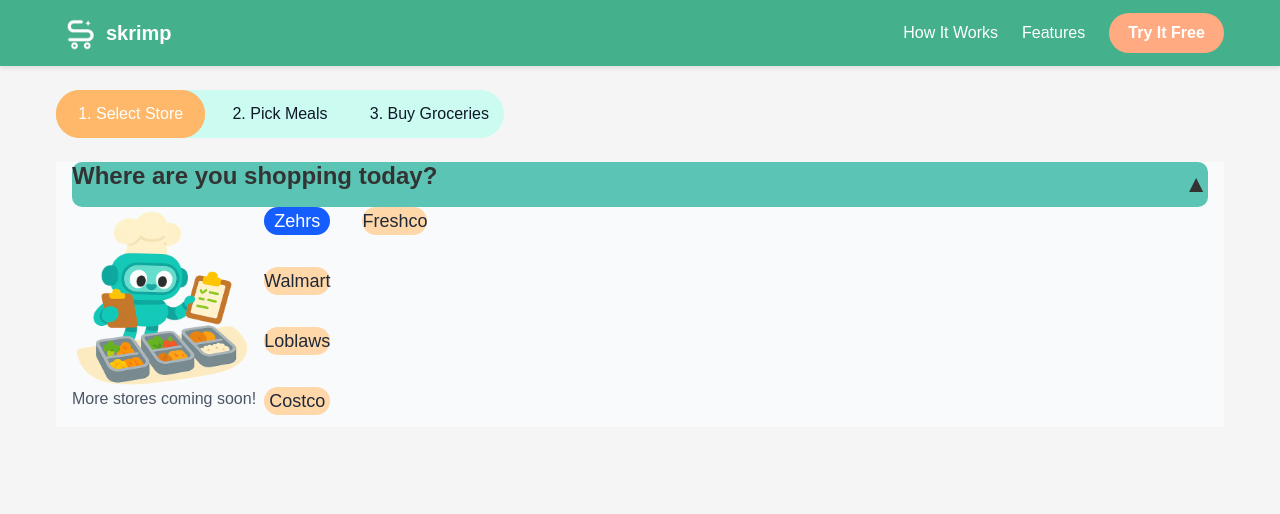
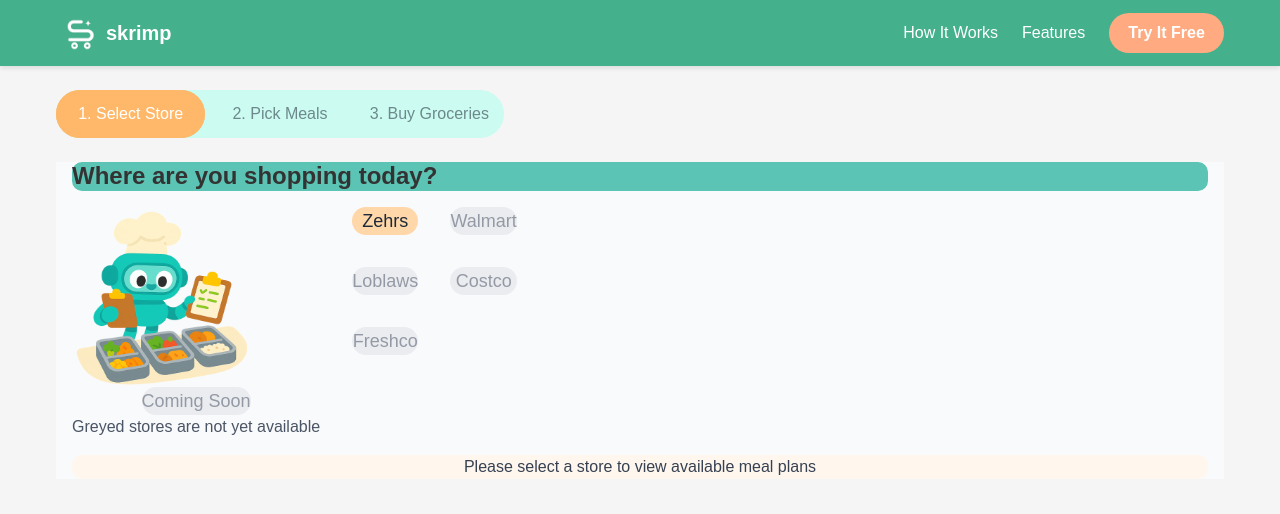
Before and after one commit to henliz/eCo-op, a Next.js app in the folder frontend/: page /plan in a window 1280 px wide. Shown: the top 514 px of the page. Built offline with nearby package versions, Linux system fonts and the light colour scheme.

Commit message:
Persistence

```diff
--- a/frontend/app/plan/page.tsx
+++ b/frontend/app/plan/page.tsx
@@ -1,13 +1,13 @@
-// app/plan/page.tsx
 'use client';
 
-import { useState } from 'react';
+import { useState, useEffect } from 'react';
 import { motion } from 'framer-motion';
 
 import Header from '@/components/layout/Header';
 import StoreSelector from '@/components/meal-planner/StoreSelector';
 import { MealPlanScreen } from '@/components/meal-planner/MealPlanScreen';
 import { GroceryScreen } from '@/components/meal-planner/GroceryScreen';
+import { usePlannerStore } from '@/components/meal-planner/usePlannerStore';
 
 type View = 'store' | 'plan' | 'groceries';
 
@@ -19,6 +19,24 @@
 
 export default function MealPlannerPage() {
   const [view, setView] = useState<View>('store');
+  const { selectedStore, isDataLoaded } = usePlannerStore();
+
+  // Helper to determine if tabs should be enabled
+  const isTabEnabled = (tabId: View) => {
+    // Store tab is always enabled
+    if (tabId === 'store') return true;
+
+    // Other tabs are only enabled if a store is selected and data is loaded
+    return !!selectedStore && isDataLoaded;
+  };
+
+  // Handle tab change
+  const handleViewChange = (newView: View) => {
+    // Only allow changing to tabs that are enabled
+    if (isTabEnabled(newView)) {
+      setView(newView);
+    }
+  };
 
   return (
     <>
@@ -36,14 +54,16 @@
             {tabs.map((tab) => (
               <button
                 key={tab.value}
-                onClick={() => setView(tab.value)}      // no more `as any`
+                onClick={() => handleViewChange(tab.value)}
                 className={`
                   flex-1 z-10 rounded-full px-4 py-2
                   text-center font-medium transition
                   ${view === tab.value
                     ? 'bg-orange-300 text-white'
                     : 'text-gray-900'}
+                  ${!isTabEnabled(tab.value) ? 'opacity-50 cursor-not-allowed' : ''}
                 `}
+                disabled={!isTabEnabled(tab.value)}
               >
                 {tab.label}
               </button>
@@ -57,15 +77,31 @@
             className="absolute inset-0 bg-orange-300 rounded-full"
             style={{
               width: `calc(100% / ${tabs.length})`,
-              left:  `calc((100% / ${tabs.length}) * ${tabs.findIndex(t => t.value === view)})`,
+              left: `calc((100% / ${tabs.length}) * ${tabs.findIndex(t => t.value === view)})`,
             }}
           />
         </div>
+
         <small><br></br></small>
+
         {/* --- Content Panels --- */}
-        {view === 'store'     && <StoreSelector />}
-        {view === 'plan'      && <MealPlanScreen />}
-        {view === 'groceries' && <GroceryScreen />}
+        {view === 'store' && <StoreSelector />}
+
+        {view === 'plan' && isTabEnabled('plan') && <MealPlanScreen />}
+
+        {view === 'plan' && !isTabEnabled('plan') && (
+          <div className="text-center p-8 text-gray-500">
+            Please select a store first to view available meal plans.
+          </div>
+        )}
+
+        {view === 'groceries' && isTabEnabled('groceries') && <GroceryScreen />}
+
+        {view === 'groceries' && !isTabEnabled('groceries') && (
+          <div className="text-center p-8 text-gray-500">
+            Please select a store first to view grocery lists.
+          </div>
+        )}
       </div>
     </>
   );
--- a/frontend/components/meal-planner/StoreSelector.tsx
+++ b/frontend/components/meal-planner/StoreSelector.tsx
@@ -1,66 +1,57 @@
-// components/sections/StoreSelector.tsx
 'use client';
 
-import React, { useState } from 'react';
+import React, { useEffect } from 'react';
 import Image from 'next/image';
-import { motion, AnimatePresence } from 'framer-motion';
-
-const STORES = [
-  { id: 'zehrs',   name: 'Zehrs' },
-  { id: 'walmart', name: 'Walmart' },
-  { id: 'loblaws', name: 'Loblaws' },
-  { id: 'costco',  name: 'Costco' },
-  { id: 'freshco', name: 'Freshco' },
-];
+import { usePlannerStore } from './usePlannerStore';
 
 export default function StoreSelector() {
-  const [selected, setSelected] = useState('zehrs');
-  const [isOpen, setIsOpen] = useState(true);
+  const {
+    selectedStore,
+    setSelectedStore,
+    fetchMealData,
+    isLoading,
+    error,
+    isDataLoaded,
+    availableStores
+  } = usePlannerStore();
+
+  // When component mounts, load data if a store is selected
+  useEffect(() => {
+    if (selectedStore && !isDataLoaded && !isLoading) {
+      fetchMealData();
+    }
+    // eslint-disable-next-line react-hooks/exhaustive-deps
+  }, []);
+
+  // Handle store selection
+  const handleStoreSelect = (storeId: string) => {
+    setSelectedStore(storeId);
+    if (!isDataLoaded) {
+      fetchMealData();
+    }
+  };
 
   return (
     <section className="py-16 bg-gray-50">
       <div className="container mx-auto">
-        {/* ── Header Bar ── */}
-        <div
-          onClick={() => setIsOpen(o => !o)}
-          className="
-            flex items-center justify-between
-            mb-10
-            bg-[#5BC4B4]
-            rounded-lg
-            px-6 py-4
-            cursor-pointer
-          "
-        >
-          <h2
-            className="
-              font-bold
-              text-xs sm:text-sm md:text-lg lg:text-xl xl:text-2xl
-              leading-snug
-              whitespace-normal sm:whitespace-nowrap
-            "
-          >
+        {/* Header */}
+        <div className="bg-[#5BC4B4] rounded-lg px-6 py-4 mb-8">
+          <h2 className="font-bold text-xs sm:text-sm md:text-lg lg:text-xl xl:text-2xl leading-snug">
             Where are you shopping today?
           </h2>
-          <span className="text-2xl leading-none">
-            {isOpen ? '▲' : '▼'}
-          </span>
         </div>
 
-        {/* ── Smoothly animated collapsible content ── */}
-        <AnimatePresence initial={false}>
-          {isOpen && (
-            <motion.div
-              key="content"
-              initial={{ height: 0, opacity: 0 }}
-              animate={{ height: 'auto', opacity: 1 }}
-              exit={{ height: 0, opacity: 0 }}
-              transition={{ duration: 0.4, ease: [0.22, 1, 0.36, 1] }}
-              style={{ overflow: 'hidden' }}
-              className="mt-8 flex flex-nowrap items-start gap-2 overflow-x-auto"
-            >
-              {/* ── Graphic & disclaimer ── */}
-              <div className="flex-shrink-0 text-center">
+        {/* Error message */}
+        {error && (
+          <div className="bg-red-100 border border-red-400 text-red-700 px-4 py-3 rounded mb-6">
+            {error}
+          </div>
+        )}
+
+        {/* Content with image and buttons - with clear spacing */}
+        <div className="flex flex-col md:flex-row items-start gap-8 py-8">
+          {/* Robot image */}
+          <div className="text-center">
             <Image
               src="/Robo_Chef.png"
               alt="Friendly chef robot"
@@ -68,30 +59,74 @@
               height={180}
               className="mx-auto"
             />
-                <p className="mt-2 text-gray-600">More stores coming soon!</p>
+            {/* Legend button showing what grey means */}
+            <div className="mt-4 text-center">
+              <button
+                className="
+                  px-6 py-3 rounded-full text-center text-lg font-medium
+                  bg-gray-200 text-gray-500 opacity-70 cursor-default
+                "
+              >
+                Coming Soon
+              </button>
+              <p className="mt-2 text-gray-600">Greyed stores are not yet available</p>
+            </div>
           </div>
 
-              {/* ── TWO-COLUMN “pill” buttons, max 4 per col ── */}
-              <div className="grid grid-rows-4 grid-flow-col gap-x-1 gap-y-2">
-                {STORES.map(store => (
+          {/* Store buttons - in a separate container with explicit spacing */}
+          <div className="mt-8 md:mt-0">
+            <div className="grid grid-cols-1 md:grid-cols-2 gap-3">
+              {availableStores.map(store => (
                 <button
                   key={store.id}
-                    onClick={() => setSelected(store.id)}
+                  onClick={() => store.isAvailable && handleStoreSelect(store.id)}
                   className={`
                     px-6 py-3 rounded-full text-center text-lg font-medium
                     transition
-                      ${selected === store.id
+                    ${selectedStore === store.id
                       ? 'bg-blue-600 text-white'
-                        : 'bg-orange-200 text-gray-800 hover:bg-orange-300'}
+                      : store.isAvailable
+                        ? 'bg-orange-200 text-gray-800 hover:bg-orange-300'
+                        : 'bg-gray-200 text-gray-500'}
+                    ${!store.isAvailable ? 'opacity-70 cursor-not-allowed' : ''}
                   `}
+                  disabled={!store.isAvailable}
                 >
                   {store.name}
                 </button>
               ))}
             </div>
-            </motion.div>
+          </div>
+        </div>
+
+        {/* Loading indicator */}
+        {isLoading && (
+          <div className="flex justify-center mt-6">
+            <div className="animate-spin rounded-full h-8 w-8 border-t-2 border-b-2 border-blue-600"></div>
+            <p className="ml-3 text-gray-600">Loading store data...</p>
+          </div>
         )}
-        </AnimatePresence>
+
+        {/* Selected store info */}
+        {selectedStore && !isLoading && isDataLoaded && (
+          <div className="text-center mt-6 p-4 bg-green-50 rounded-lg">
+            <p className="text-gray-700">
+              You've selected <span className="font-bold">
+                {availableStores.find(s => s.id === selectedStore)?.name}
+              </span>.
+              <br />
+              Now you can proceed to the "Pick Meals" tab to start planning your meals!
+            </p>
+          </div>
+        )}
+
+        {/* No store selected prompt */}
+        {!selectedStore && !isLoading && (
+          <div className="text-center mt-6 p-4 bg-orange-50 rounded-lg text-gray-700">
+            Please select a store to view available meal plans
+          </div>
+        )}
+
       </div>
     </section>
   );
--- a/frontend/components/meal-planner/usePlannerStore.ts
+++ b/frontend/components/meal-planner/usePlannerStore.ts
@@ -56,6 +56,13 @@
   tags?: IngredientTags;
 }
 
+export interface Store {
+  id: string;
+  name: string;
+  logo?: string;
+  isAvailable: boolean;
+}
+
 interface Totals {
   regularTotal: number;
   saleTotal: number;
@@ -63,13 +70,23 @@
 }
 
 interface PlannerState {
+  // Data state
   meals: MealCategory;
   selectedMeals: Set<string>;
   groceryCheckedItems: Set<string>;
   recipeMultipliers: Record<string, number>; // url -> multiplier (defaults to 1)
   ingredientTags: Record<string, IngredientTags>; // packageId -> tags
 
+  // Store state
+  selectedStore: string | null;
+  availableStores: Store[];
+  isLoading: boolean;
+  error: string | null;
+  isDataLoaded: boolean; // Flag to track if data has been loaded
+
   // Actions
+  setSelectedStore: (storeId: string) => void;
+  fetchMealData: () => Promise<void>;
   setMeals: (meals: MealCategory) => void;
   toggleMeal: (url: string) => void;
   toggleGroceryItem: (packageId: string) => void;
@@ -84,7 +101,13 @@
   mealSummary: () => { breakfast: number; lunch: number; dinner: number; total: number };
 }
 
+// For debugging purposes
+const logMessage = (msg: string) => {
+  console.log(`[PlannerStore] ${msg}`);
+};
+
 export const usePlannerStore = create<PlannerState>((set, get) => ({
+  // Initial data state
   meals: {
     breakfast: [],
     lunch: [],
@@ -95,15 +118,142 @@
   recipeMultipliers: {},
   ingredientTags: {},
 
+  // Initial store state
+  selectedStore: null,
+   availableStores: [
+    { id: 'acme', name: 'Zehrs', isAvailable: true },
+    { id: 'foodland', name: 'Walmart', isAvailable: false },
+    { id: 'saveways', name: 'Loblaws', isAvailable: false },
+    { id: 'costco', name: 'Costco', isAvailable: false },
+    { id: 'freshco', name: 'Freshco', isAvailable: false }
+  ],
+  isLoading: false,
+  error: null,
+  isDataLoaded: false,
+
+  // Set selected store
+  setSelectedStore: (storeId) => {
+    logMessage(`Setting store to: ${storeId}`);
+    const state = get();
+    const store = state.availableStores.find(s => s.id === storeId);
+
+    if (!store || !store.isAvailable) {
+      set({ error: 'Selected store is not available' });
+      return;
+    }
+
+    // Only reset data if changing stores or if data hasn't been loaded yet
+    if (state.selectedStore !== storeId || !state.isDataLoaded) {
+      set({
+        selectedStore: storeId,
+        isLoading: true,
+        error: null,
+        // Don't reset data and flags here - they'll be updated by fetchMealData
+      });
+    } else {
+      set({ selectedStore: storeId });
+    }
+  },
+
+  // Fetch meal data based on selected store
+  fetchMealData: async () => {
+    const state = get();
+
+    logMessage(`fetchMealData called. isDataLoaded: ${state.isDataLoaded}, selectedStore: ${state.selectedStore}`);
+
+    // Don't fetch if already loaded or no store selected
+    if (state.isDataLoaded) {
+      logMessage('Data already loaded, skipping fetch');
+      return;
+    }
+
+    if (!state.selectedStore) {
+      logMessage('No store selected, skipping fetch');
+      return;
+    }
+
+    try {
+      logMessage('Starting data fetch...');
+      set({ isLoading: true, error: null });
+
+      // Try to fetch from your public folder
+      const response = await fetch('/data/enhanced-meal-plan.json');
+
+      if (!response.ok) {
+        throw new Error(`Failed to fetch meal plan data: ${response.status}`);
+      }
+
+      logMessage('Data fetch successful, parsing...');
+      // Parse the meal data
+      const data = await response.json();
+
+      // Transform the JSON data to match our store structure
+      const mealCategories: MealCategory = {
+        breakfast: [],
+        lunch: [],
+        dinner: []
+      };
+
+      // Extract all meals by category from days
+      data.forEach((day: any) => {
+        if (day.meals.breakfast) {
+          mealCategories.breakfast.push(...day.meals.breakfast);
+        }
+        if (day.meals.lunch) {
+          mealCategories.lunch.push(...day.meals.lunch);
+        }
+        if (day.meals.dinner) {
+          mealCategories.dinner.push(...day.meals.dinner);
+        }
+      });
+
+      // Initialize default selections
+      const defaultSelectedMeals = new Set<string>();
+      const initialMultipliers: Record<string, number> = {};
+
+      Object.values(mealCategories).forEach((recipes: Recipe[]) => {
+        recipes.slice(0, 7).forEach(recipe => {
+          defaultSelectedMeals.add(recipe.url);
+          initialMultipliers[recipe.url] = 1; // Default multiplier
+        });
+
+        // Set zero multiplier for unselected recipes
+        recipes.slice(7).forEach(recipe => {
+          initialMultipliers[recipe.url] = 0;
+        });
+      });
+
+      logMessage('Data processed, updating store...');
+      set({
+        meals: mealCategories,
+        selectedMeals: defaultSelectedMeals,
+        recipeMultipliers: initialMultipliers,
+        isLoading: false,
+        isDataLoaded: true
+      });
+      logMessage('Store update complete');
+    } catch (err) {
+      console.error("Error fetching meal data:", err);
+      set({
+        isLoading: false,
+        error: err instanceof Error ? err.message : 'Failed to load meal plan',
+        isDataLoaded: false
+      });
+    }
+  },
+
+  // Original actions (slightly modified)
   setMeals: (meals) => {
-    // Select first 7 meals from each category by default
+    // Only initialize selections if they don't exist yet
+    const state = get();
+    if (state.selectedMeals.size === 0) {
       const defaultSelectedMeals = new Set<string>();
       const initialMultipliers: Record<string, number> = {};
 
       Object.values(meals).forEach((recipes: Recipe[]) => {
         recipes.slice(0, 7).forEach(recipe => {
           defaultSelectedMeals.add(recipe.url);
-        initialMultipliers[recipe.url] = 1; // Default multiplier for selected recipes
+          initialMultipliers[recipe.url] = 1; // Default multiplier
         });
 
         // Set zero multiplier for unselected recipes
@@ -117,6 +267,10 @@
         selectedMeals: defaultSelectedMeals,
         recipeMultipliers: initialMultipliers
       });
+    } else {
+      // Just update meals, preserving selections
+      set({ meals });
+    }
   },
 
   toggleMeal: (url) => set((state) => {
@@ -202,6 +356,7 @@
     return { ingredientTags: newTags };
   }),
 
+  // Computed values
   selectedRecipes: () => {
     const state = get();
     const recipes: Recipe[] = [];
```
Also changed, not shown: frontend/components/meal-planner/MealPlanScreen.tsx (+4 -56 lines). Lines whose indentation alone changed are shown as unchanged.
